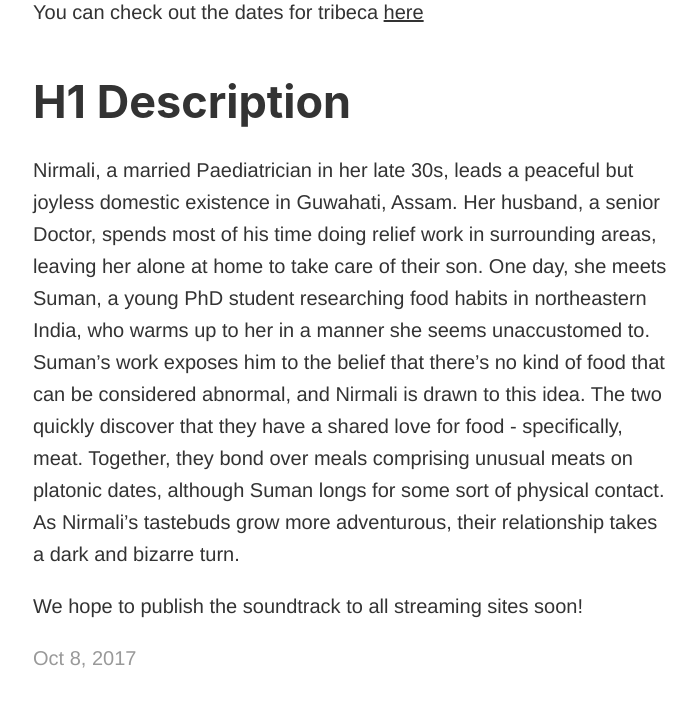
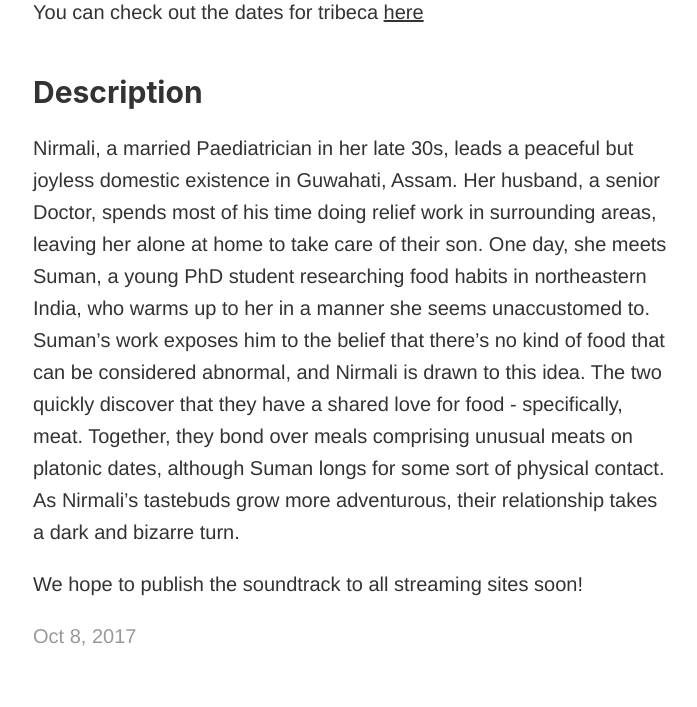
Before and after one commit to aniruddhaborah/newquanweb, a Jekyll site: the page built from _posts/2017-10-08-hello-world.md, in a window 1280 px wide and 900 px high, scrolled down 574 px, cut to the strip 186-893 px from the top of the window. Shown: the whole strip, without its empty margins (287-984 px from the left). Built offline with Jekyll 4.4.1, drawn with Linux system fonts in a browser that asks for light colours; comment, search, counter and statistics services are not loaded.

```diff
--- a/_posts/2017-10-08-hello-world.md
+++ b/_posts/2017-10-08-hello-world.md
@@ -7,7 +7,7 @@ We are so excited to have worked on the score for the Assamese film, *Aamis*, wh
 
 You can check out the dates for tribeca [here](http://www.tribecafilm.com/filmguide/aamis-2019)
 
-# H1 Description
+## Description
 
 Nirmali, a married Paediatrician in her late 30s, leads a peaceful but joyless domestic existence in Guwahati, Assam. Her husband, a senior Doctor, spends most of his time doing relief work in surrounding areas, leaving her alone at home to take care of their son. One day, she meets Suman, a young PhD student researching food habits in northeastern India, who warms up to her in a manner she seems unaccustomed to. Suman's work exposes him to the belief that there's no kind of food that can be considered abnormal, and Nirmali is drawn to this idea. The two quickly discover that they have a shared love for food - specifically, meat. Together, they bond over meals comprising unusual meats on platonic dates, although Suman longs for some sort of physical contact. As Nirmali's tastebuds grow more adventurous, their relationship takes a dark and bizarre turn.
 
```
